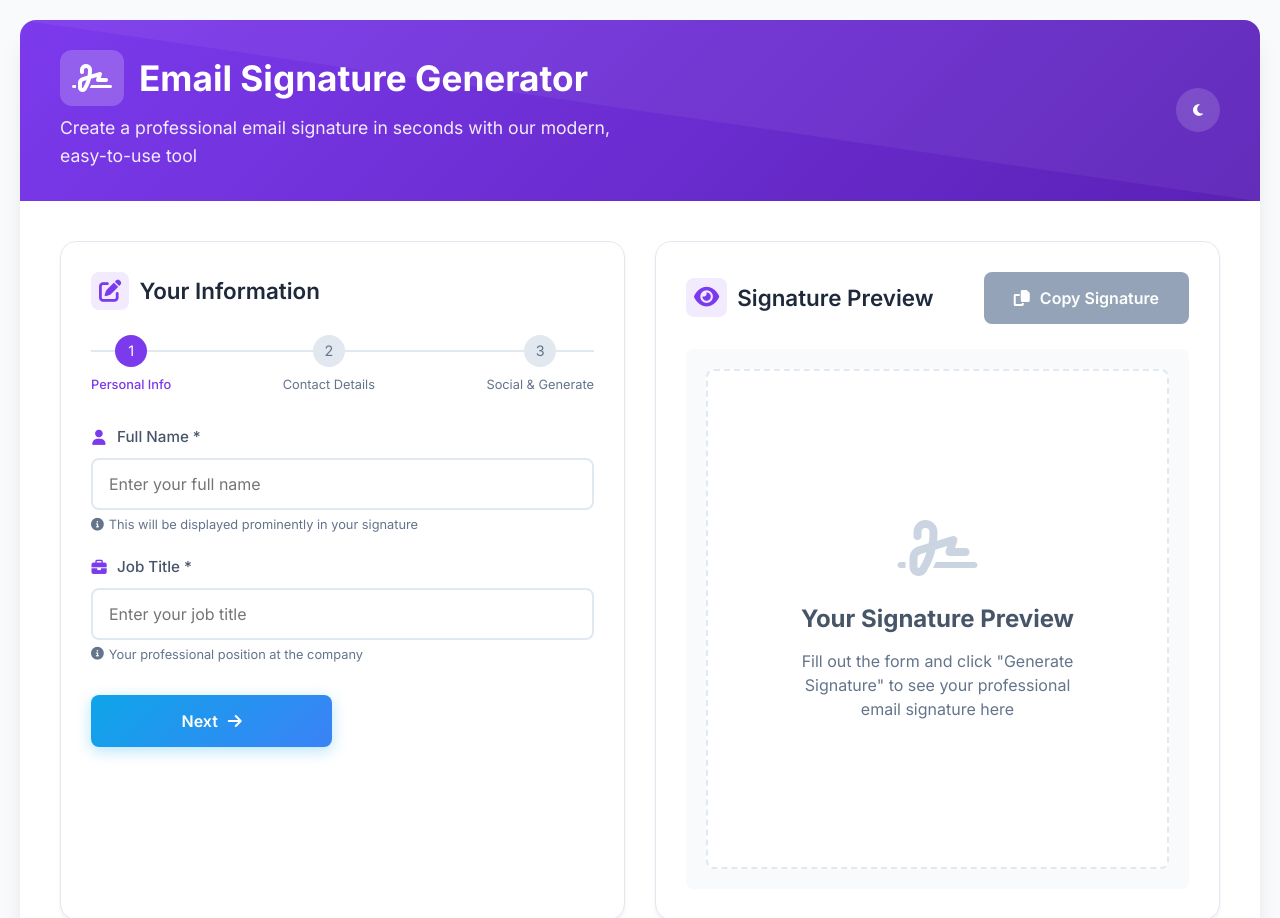
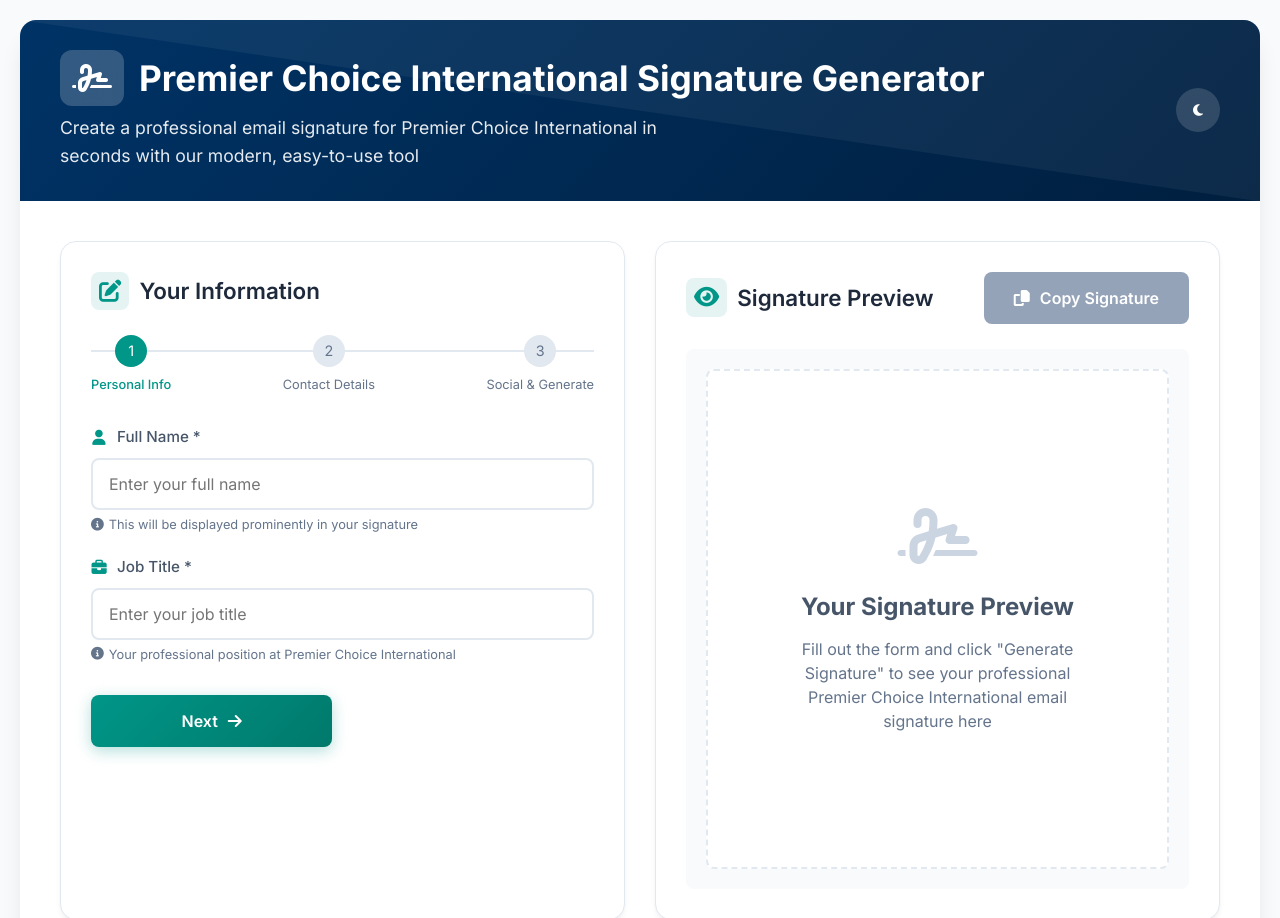
Before and after one commit to Waleed-Ahmad-dev/Sign-app, a plain HTML site: page index.html in a window 1280 px wide. Shown: the top 918 px of the page. Drawn offline with Linux system fonts and the light colour scheme.

Commit message:
Update index.html

```diff
--- a/index.html
+++ b/index.html
@@ -3,17 +3,17 @@
 <head>
     <meta charset="UTF-8">
     <meta name="viewport" content="width=device-width, initial-scale=1.0">
-    <title>Email Signature Generator | Premier Choice</title>
+    <title>Email Signature Generator | Premier Choice International</title>
     <link rel="stylesheet" href="https://cdnjs.cloudflare.com/ajax/libs/font-awesome/6.4.0/css/all.min.css">
     <link href="https://fonts.googleapis.com/css2?family=Poppins:wght@300;400;500;600;700&family=Inter:wght@300;400;500;600;700&display=swap" rel="stylesheet">
     <style>
-        /* Modern Color Scheme & Variables */
+        /* Premier Choice International Color Scheme & Variables */
         :root {
-            --primary-gradient: linear-gradient(135deg, #7C3AED 0%, #5B21B6 100%);
-            --secondary-gradient: linear-gradient(135deg, #0EA5E9 0%, #3B82F6 100%);
-            --accent-color: #7C3AED;
-            --accent-light: #8B5CF6;
-            --accent-hover: #6D28D9;
+            --primary-gradient: linear-gradient(135deg, #003366 0%, #001F3F 100%);
+            --secondary-gradient: linear-gradient(135deg, #009688 0%, #00796B 100%);
+            --accent-color: #009688;
+            --accent-light: #4DB6AC;
+            --accent-hover: #00796B;
             --success-color: #10B981;
             --success-light: #ECFDF5;
             --warning-color: #F59E0B;
@@ -35,8 +35,8 @@
 
         /* Dark Mode Variables */
         .dark-mode {
-            --primary-gradient: linear-gradient(135deg, #7C3AED 0%, #5B21B6 100%);
-            --secondary-gradient: linear-gradient(135deg, #0EA5E9 0%, #3B82F6 100%);
+            --primary-gradient: linear-gradient(135deg, #003366 0%, #001F3F 100%);
+            --secondary-gradient: linear-gradient(135deg, #009688 0%, #00796B 100%);
             --light-bg: #0F172A;
             --card-bg: #1E293B;
             --text-dark: #F1F5F9;
@@ -182,7 +182,7 @@
 
         .section-title i {
             color: var(--accent-color);
-            background: rgba(124, 58, 237, 0.1);
+            background: rgba(0, 150, 136, 0.1);
             padding: 8px;
             border-radius: 8px;
         }
@@ -236,7 +236,7 @@
         .input-group input:focus {
             outline: none;
             border-color: var(--accent-color);
-            box-shadow: 0 0 0 3px rgba(124, 58, 237, 0.1);
+            box-shadow: 0 0 0 3px rgba(0, 150, 136, 0.1);
         }
 
         .input-group input:disabled {
@@ -329,24 +329,24 @@
         .generate-btn {
             background: var(--secondary-gradient);
             color: white;
-            box-shadow: 0 4px 15px rgba(14, 165, 233, 0.3);
+            box-shadow: 0 4px 15px rgba(0, 150, 136, 0.3);
         }
 
         .generate-btn:hover {
             transform: translateY(-2px);
-            box-shadow: 0 6px 20px rgba(14, 165, 233, 0.4);
+            box-shadow: 0 6px 20px rgba(0, 150, 136, 0.4);
         }
 
         .copy-btn {
             background: var(--accent-color);
             color: white;
-            box-shadow: 0 4px 15px rgba(124, 58, 237, 0.3);
+            box-shadow: 0 4px 15px rgba(0, 150, 136, 0.3);
         }
 
         .copy-btn:hover {
             background: var(--accent-hover);
             transform: translateY(-2px);
-            box-shadow: 0 6px 20px rgba(124, 58, 237, 0.4);
+            box-shadow: 0 6px 20px rgba(0, 150, 136, 0.4);
         }
 
         .copy-btn:disabled {
@@ -392,7 +392,7 @@
 
         .preview-header h2 i {
             color: var(--accent-color);
-            background: rgba(124, 58, 237, 0.1);
+            background: rgba(0, 150, 136, 0.1);
             padding: 8px;
             border-radius: 8px;
         }
@@ -634,8 +634,8 @@
         <div class="header">
             <div class="header-content">
                 <div>
-                    <h1><i class="fas fa-signature"></i> Email Signature Generator</h1>
-                    <p class="subtitle">Create a professional email signature in seconds with our modern, easy-to-use tool</p>
+                    <h1><i class="fas fa-signature"></i> Premier Choice International Signature Generator</h1>
+                    <p class="subtitle">Create a professional email signature for Premier Choice International in seconds with our modern, easy-to-use tool</p>
                 </div>
                 <button class="theme-toggle" id="theme-toggle">
                     <i class="fas fa-moon"></i>
@@ -685,7 +685,7 @@
                             </label>
                             <input type="text" id="title" placeholder="Enter your job title" required>
                             <div class="input-hint">
-                                <i class="fas fa-info-circle"></i> Your professional position at the company
+                                <i class="fas fa-info-circle"></i> Your professional position at Premier Choice International
                             </div>
                         </div>
                     </div>
@@ -713,7 +713,7 @@
                             <label for="website">
                                 <i class="fas fa-globe"></i> Website URL
                             </label>
-                            <input type="text" id="website" placeholder="Enter your website URL (e.g., www.premierchoiceint.com)">
+                            <input type="text" id="website" placeholder="Enter your website URL (e.g., www.premierchoiceint.com)" value="www.premierchoiceint.com" disabled>
                         </div>
                     </div>
 
@@ -803,7 +803,7 @@
                         <div class="placeholder">
                             <i class="fas fa-signature"></i>
                             <h3>Your Signature Preview</h3>
-                            <p>Fill out the form and click "Generate Signature" to see your professional email signature here</p>
+                            <p>Fill out the form and click "Generate Signature" to see your professional Premier Choice International email signature here</p>
                         </div>
                     </div>
                 </div>
@@ -922,7 +922,7 @@
                             <table border="0" cellpadding="0" cellspacing="0" style="border-collapse: collapse;">
                                 <tr>
                                     <td valign="top">
-                                        <img src="${LOGO_URL}" alt="Premier Choice Logo" style="display: block; max-height: 90px; width: auto;">
+                                        <img src="${LOGO_URL}" alt="Premier Choice International Logo" style="display: block; max-height: 90px; width: auto;">
                                     </td>
                                     <td valign="top" style="padding-left: 15px;">
                                         <p style="margin: 0; padding: 0; font-size: 14px; line-height: 1.4;">
@@ -952,7 +952,7 @@
                     </tr>
                     <tr>
                         <td style="padding: 10px 0;">
-                            <img src="${BANNER_URL}" alt="Company Banner" style="display: block; max-width: 100%; height: auto; border: none;">
+                            <img src="${BANNER_URL}" alt="Premier Choice International Banner" style="display: block; max-width: 100%; height: auto; border: none;">
                         </td>
                     </tr>
                     <tr>
```
